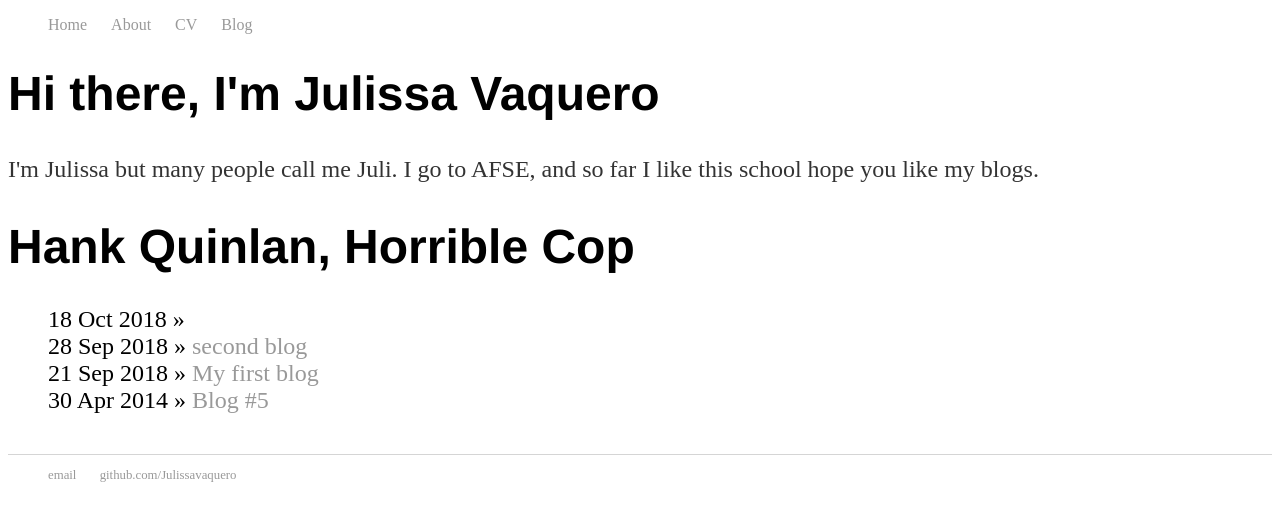
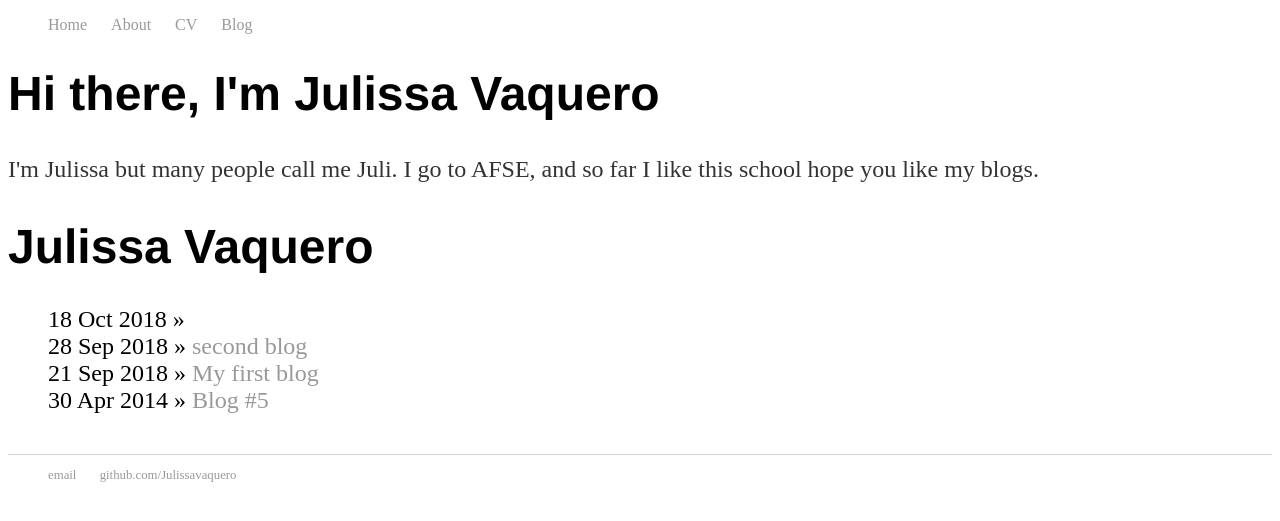
Before and after one commit to julissav7905/julissav7905.github.io, a Jekyll site: the page built from index.html, in a window 1280 px wide. Shown: the top 521 px of the page. Built offline with Jekyll 4.4.1, drawn with Linux system fonts in a browser that asks for light colours.

Commit message:
Update index.html

```diff
--- a/index.html
+++ b/index.html
@@ -1,6 +1,6 @@
 ---
 layout: default
-title: Hank Quinlan, Horrible Cop
+title: Julissa Vaquero
 ---
 <div class="blurb">
 	<h1>Hi there, I'm Julissa Vaquero</h1>
```
